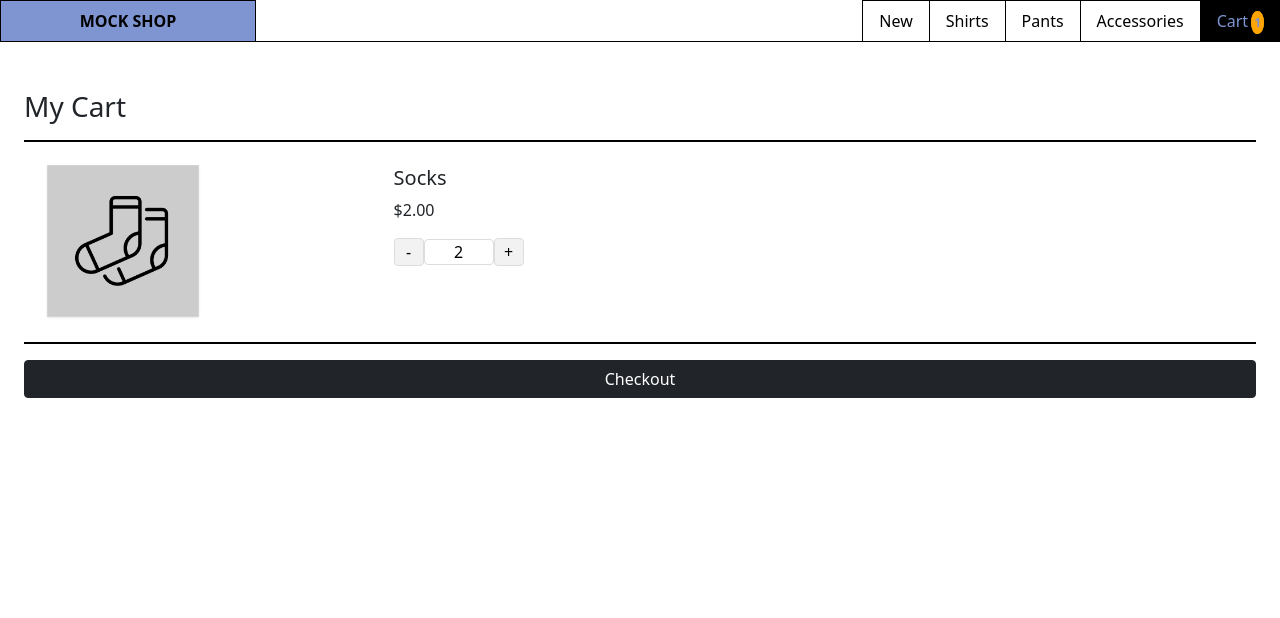
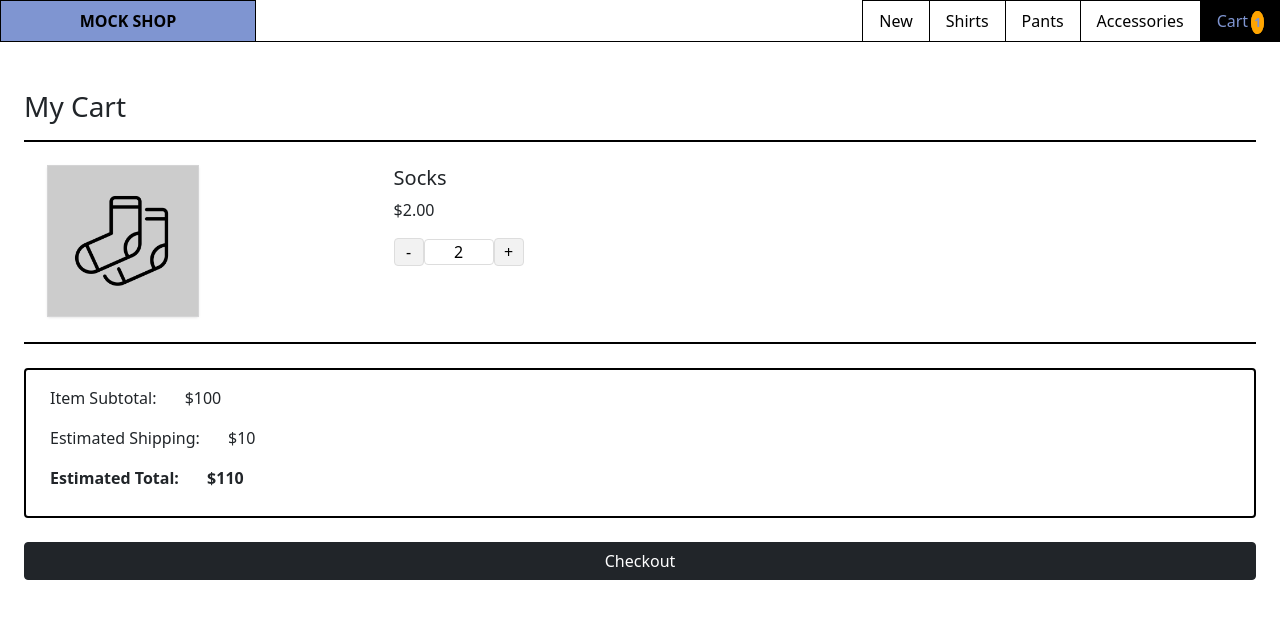
Before and after one commit to Jaredsimonelli/mock-online-shop-react, a React (Create React App) app: page /cart in a window 1280 px wide. Shown: the top 618 px of the page. Built offline with nearby package versions, Linux system fonts and the light colour scheme.

Commit message:
Start of checkout review

```diff
--- a/src/components/Cart.js
+++ b/src/components/Cart.js
@@ -77,8 +77,19 @@ function Cart() {
       </div>
 
       <div className="mx-4 ">
+        <div className="mt-4 checkout-review-container">
+          <p className="pt-3 px-4">
+            <span className="me-4">Item Subtotal:</span> <span>$100</span>
+          </p>
+          <p className="px-4">
+            <span className="me-4">Estimated Shipping:</span> <span>$10</span>
+          </p>
+          <p className="px-4 et-font">
+            <span className="me-4 ">Estimated Total:</span> <span>$110</span>
+          </p>
+        </div>
         <button
-          className="mt-3 checkout-btn btn btn-dark"
+          className="mt-4 checkout-btn btn btn-dark"
           type="btn"
           value="Checkout"
         >
--- a/src/index.css
+++ b/src/index.css
@@ -253,6 +253,16 @@ input {
   vertical-align: middle;
 }
 
+.checkout-review-container {
+  border: 2px solid black;
+  border-radius: 4px;
+  height: 150px;
+}
+
+.et-font {
+  font-weight: 700;
+}
+
 @media (min-width: 728px) {
   .grid .box-wrapper {
     width: 50%;
```
